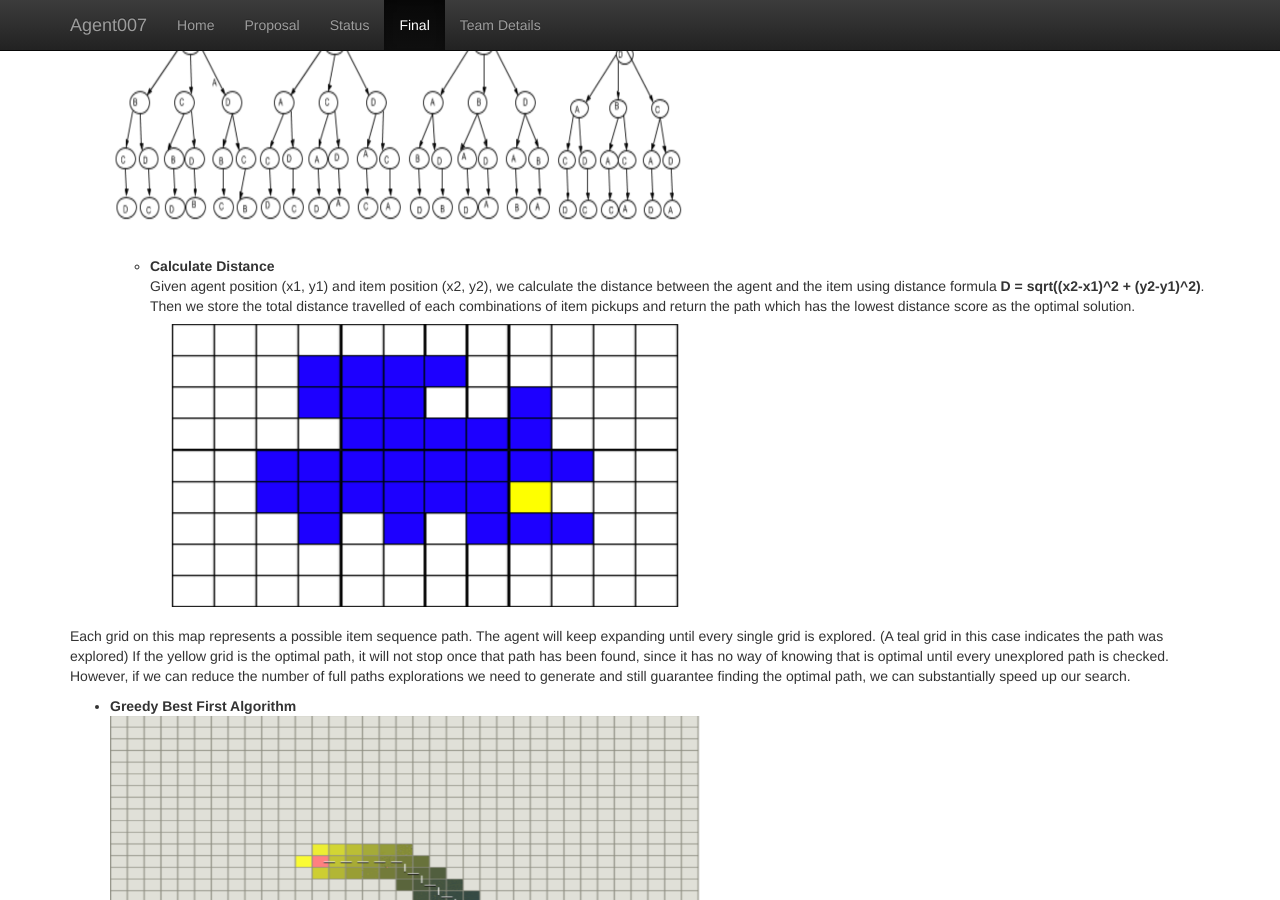
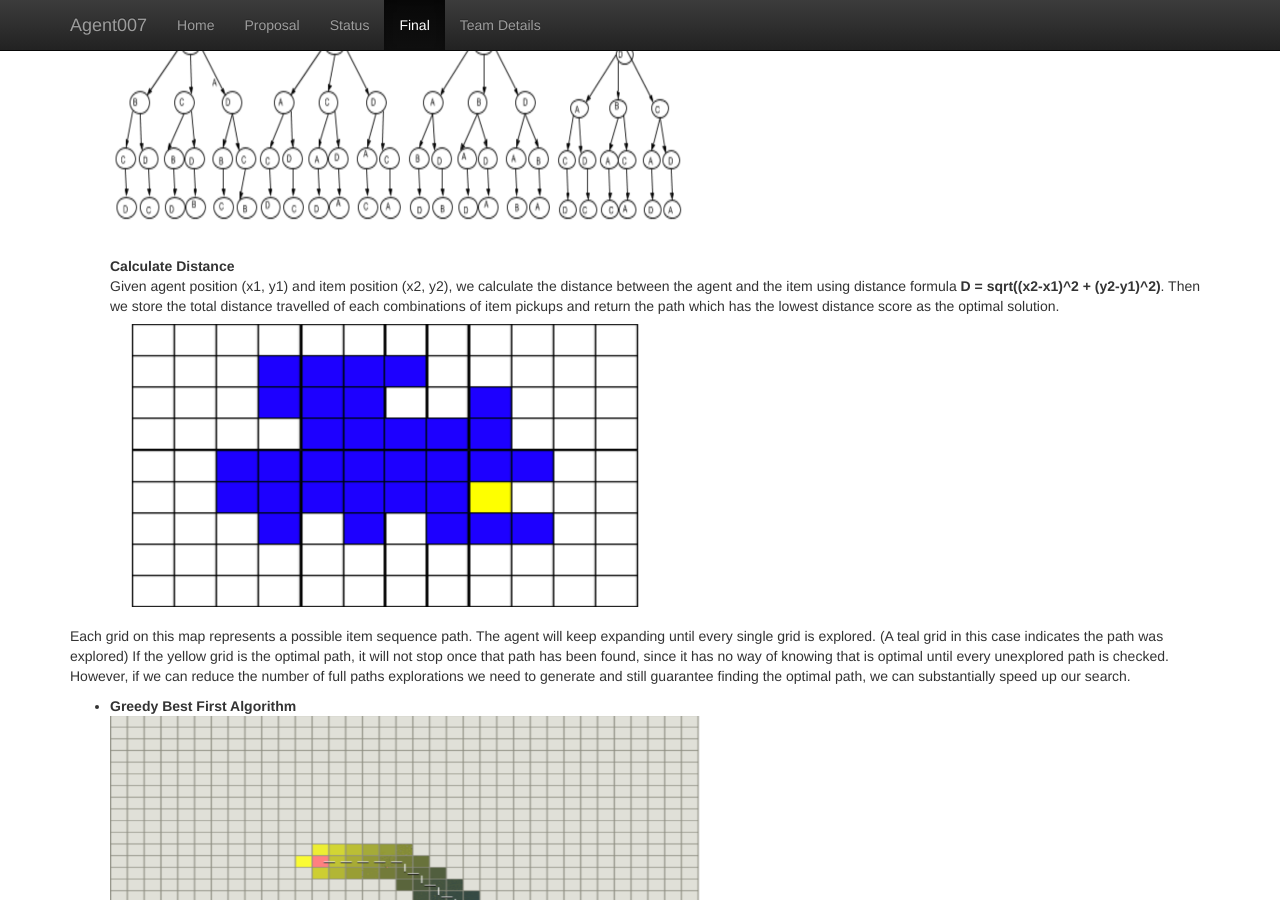
Before and after one commit to KumarHX/Agent007, a Jekyll site: the page built from docs/final.md, in a window 1280 px wide and 900 px high, scrolled down 645 px. Built offline with Jekyll 4.4.1, drawn with Linux system fonts in a browser that asks for light colours.

Commit message:
Update final.md

```diff
--- a/docs/final.md
+++ b/docs/final.md
@@ -20,7 +20,7 @@ Breadth first search will always find the most optimal solution, but it will do
 <br>
 <a href="url"><img src="BFStree.png" align="center" height="300" width="600" ></a>
 <br>
-  - **Calculate Distance** <br>
+**Calculate Distance** <br>
   Given agent position (x1, y1) and item position (x2, y2), we calculate the distance between the agent and the item using distance formula **D = sqrt((x2-x1)^2 + (y2-y1)^2)**. Then we store the total distance travelled of each combinations of item pickups and return the path which has the lowest distance score as the optimal solution.
 <br>
 <a href="url"><img src="gridOne.png" align="center" height="300" width="550" ></a>
```
